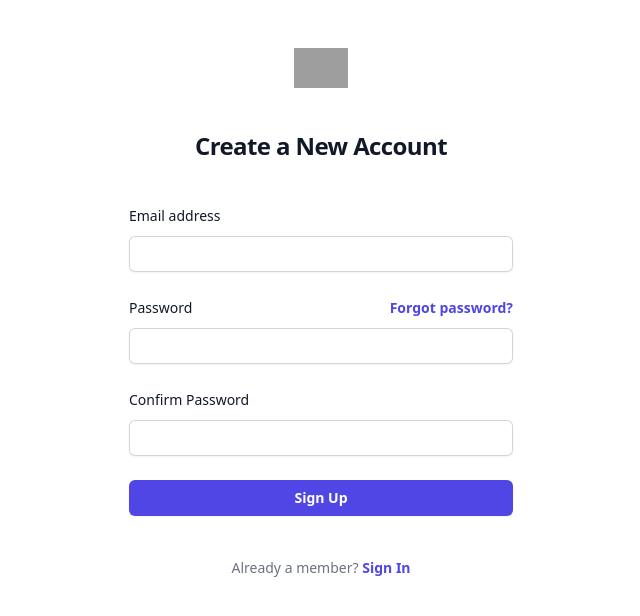
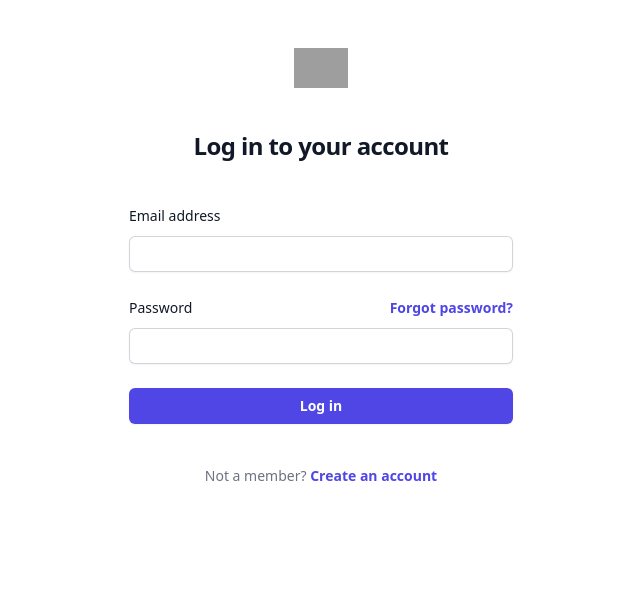
Before and after one commit to Adityalad-25/E-commerce-Frontend, a React (Create React App) app: page /login in a window 1280 px wide. Shown: the top 616 px of the page, without its empty margins (319-959 px from the left). Built offline with nearby package versions, Linux system fonts and the light colour scheme; grey boxes are pictures that could not be loaded.

Commit message:
added routes for login and signup page

```diff
--- a/package.json
+++ b/package.json
@@ -15,6 +15,7 @@
     "react-dom": "^18.2.0",
     "react-icons": "^5.0.1",
     "react-redux": "^8.1.3",
+    "react-router-dom": "^6.22.0",
     "react-scripts": "5.0.1",
     "web-vitals": "^2.1.4"
   },
--- a/src/App.js
+++ b/src/App.js
@@ -6,11 +6,31 @@ import SignupPage from './pages/SignupPage';
 // import Navbar from './features/navbar/Navbar';
 // import {Counter} from './features/counter/Counter.js';
 // import './App.css';
+import {
+  createBrowserRouter,
+  RouterProvider,
+  Route,
+  Link,
+} from "react-router-dom";
 
+const router = createBrowserRouter([
+  {
+    path: "/",
+    element: (<Home></Home>),
+  },
+  {
+    path: "/login",
+    element: <LoginPage></LoginPage>
+  },
+  {
+    path: "/signup",
+    element: <SignupPage></SignupPage>
+  },
+]);
 function App() {
   return (
     <div className="App">
-       <SignupPage></SignupPage>
+       <RouterProvider router={router} />
 
     </div>
   );
--- a/src/features/auth/components/Login.js
+++ b/src/features/auth/components/Login.js
@@ -1,7 +1,7 @@
 import React, { useState } from "react";
 import { useSelector, useDispatch } from "react-redux";
 import { increment, incrementAsync, selectCount } from "../authSlice";
-
+import { Link } from "react-router-dom";
 export function Login() {
   const dispatch = useDispatch();
 
@@ -71,9 +71,9 @@ export function Login() {
 
       <p className="mt-10 text-center text-sm text-gray-500">
         Not a member?{' '}
-        <a href="#" className="font-semibold leading-6 text-indigo-600 hover:text-indigo-500">
+        <Link to="/signup" className="font-semibold leading-6 text-indigo-600 hover:text-indigo-500">
           Create an account
-        </a>
+        </Link>
       </p>
     </div>
   </div>
--- a/src/features/auth/components/Signup.js
+++ b/src/features/auth/components/Signup.js
@@ -1,6 +1,7 @@
 import React, { useState } from "react";
 import { useSelector, useDispatch } from "react-redux";
 import { increment, incrementAsync, selectCount } from "../authSlice";
+import { Link } from "react-router-dom";
 
 export function Signup() {
   const dispatch = useDispatch();
@@ -87,9 +88,9 @@ export function Signup() {
 
       <p className="mt-10 text-center text-sm text-gray-500">
         Already a member?{' '}
-        <a href="#" className="font-semibold leading-6 text-indigo-600 hover:text-indigo-500">
+        <Link to="/login" className="font-semibold leading-6 text-indigo-600 hover:text-indigo-500">
           Sign In
-        </a>
+        </Link>
       </p>
     </div>
   </div>
```
Also changed, not shown: 1 other file (tests, documents, lock files or other folders).
